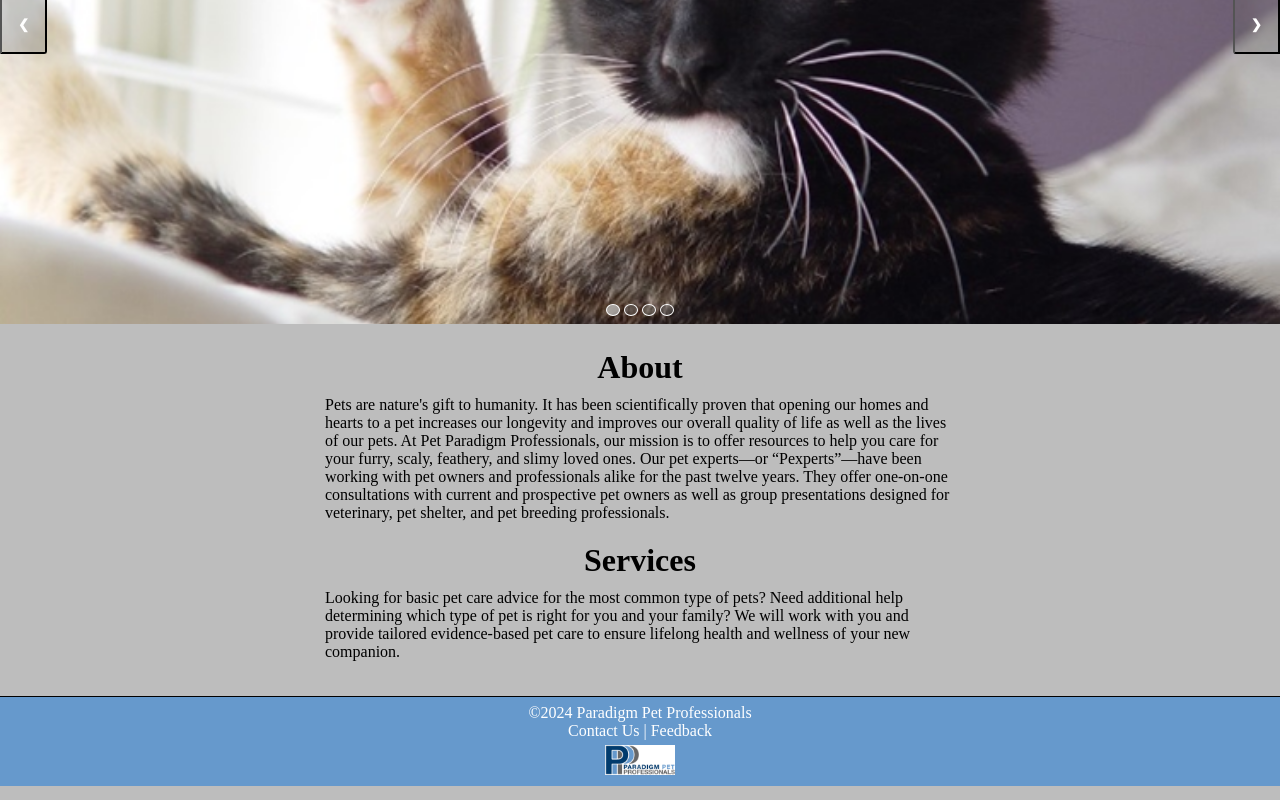
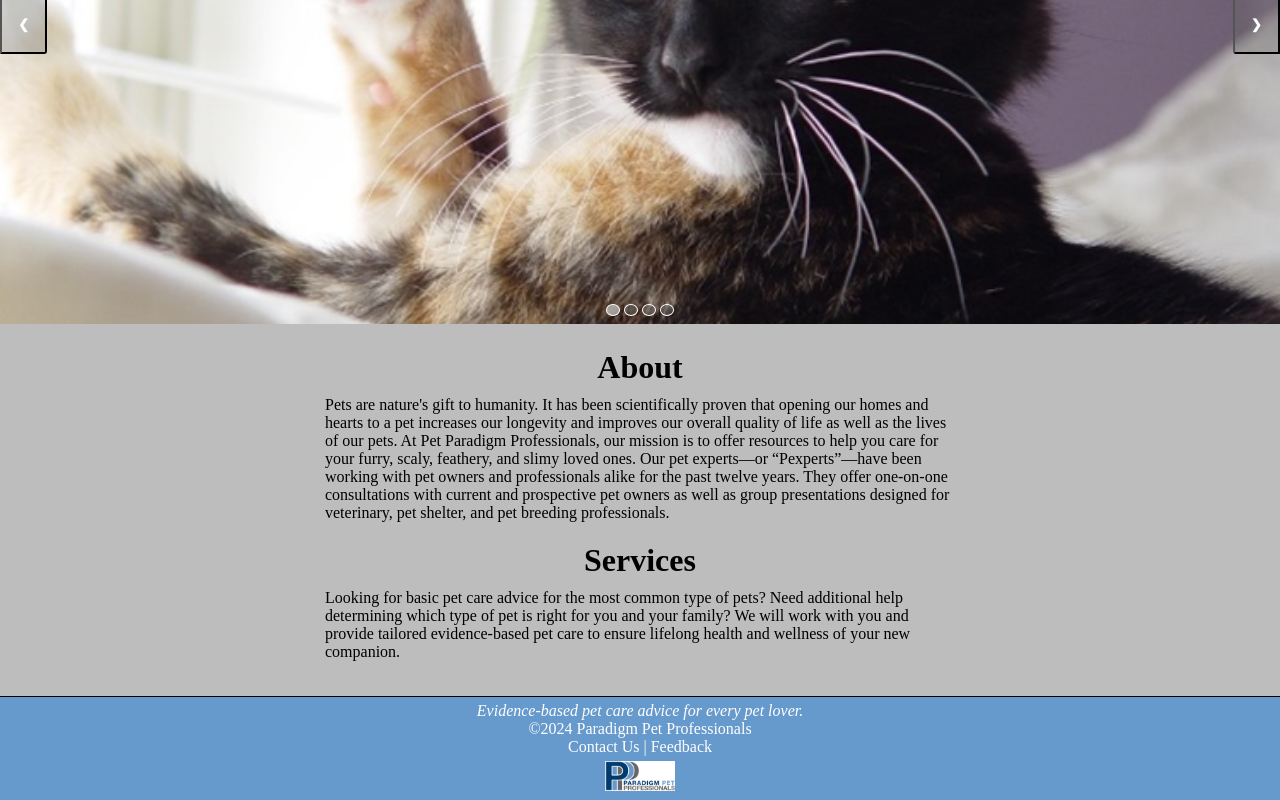
Before and after one commit to SylvanSerenity/PPP-Prototype, a SvelteKit app: page / in a window 1280 px wide. Shown: the part 336-1136 px from the top of the page. Built offline with nearby package versions, Linux system fonts and the light colour scheme.

Commit message:
Added slogan to footer

```diff
--- a/src/Footer.svelte
+++ b/src/Footer.svelte
@@ -1,7 +1,7 @@
 <footer>
 	<p>
-		&#169;2024 Paradigm Pet Professionals
-		<br>
+		<i>Evidence-based pet care advice for every pet lover.</i><br>
+		&#169;2024 Paradigm Pet Professionals<br>
 		<a href="/contact">Contact Us</a> | <a href="/contact/feedback">Feedback</a>
 	</p>
 	<a href="/"><img src="/logo.png" alt="Company Logo"></a>
@@ -9,8 +9,8 @@
 
 <style>
 	footer {
-		height: calc(var(--nav-height) * 1.5);
 		width: 100%;
+		padding: 5px;
 
 		display: flex;
 		flex-direction: column;
```
